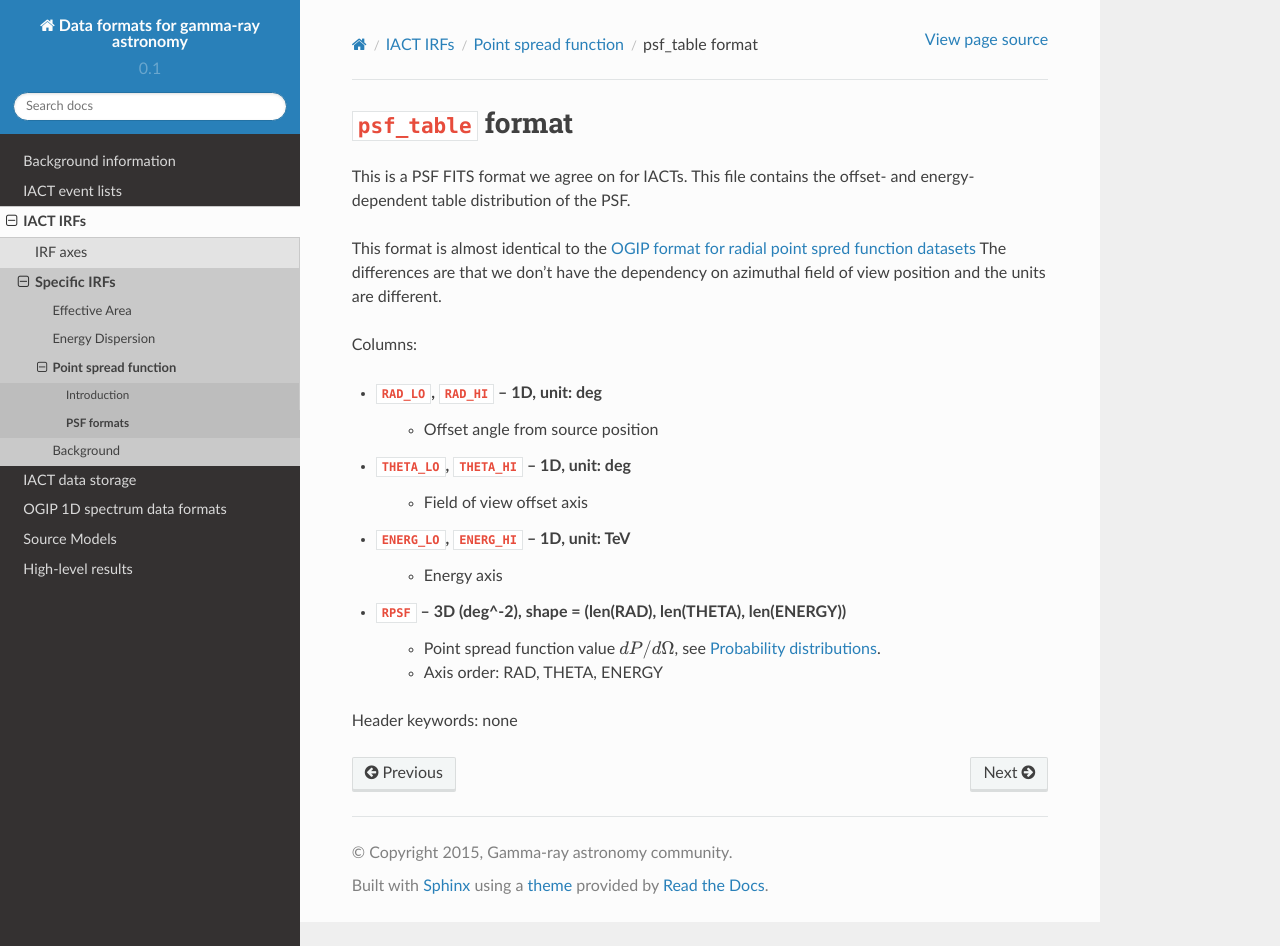
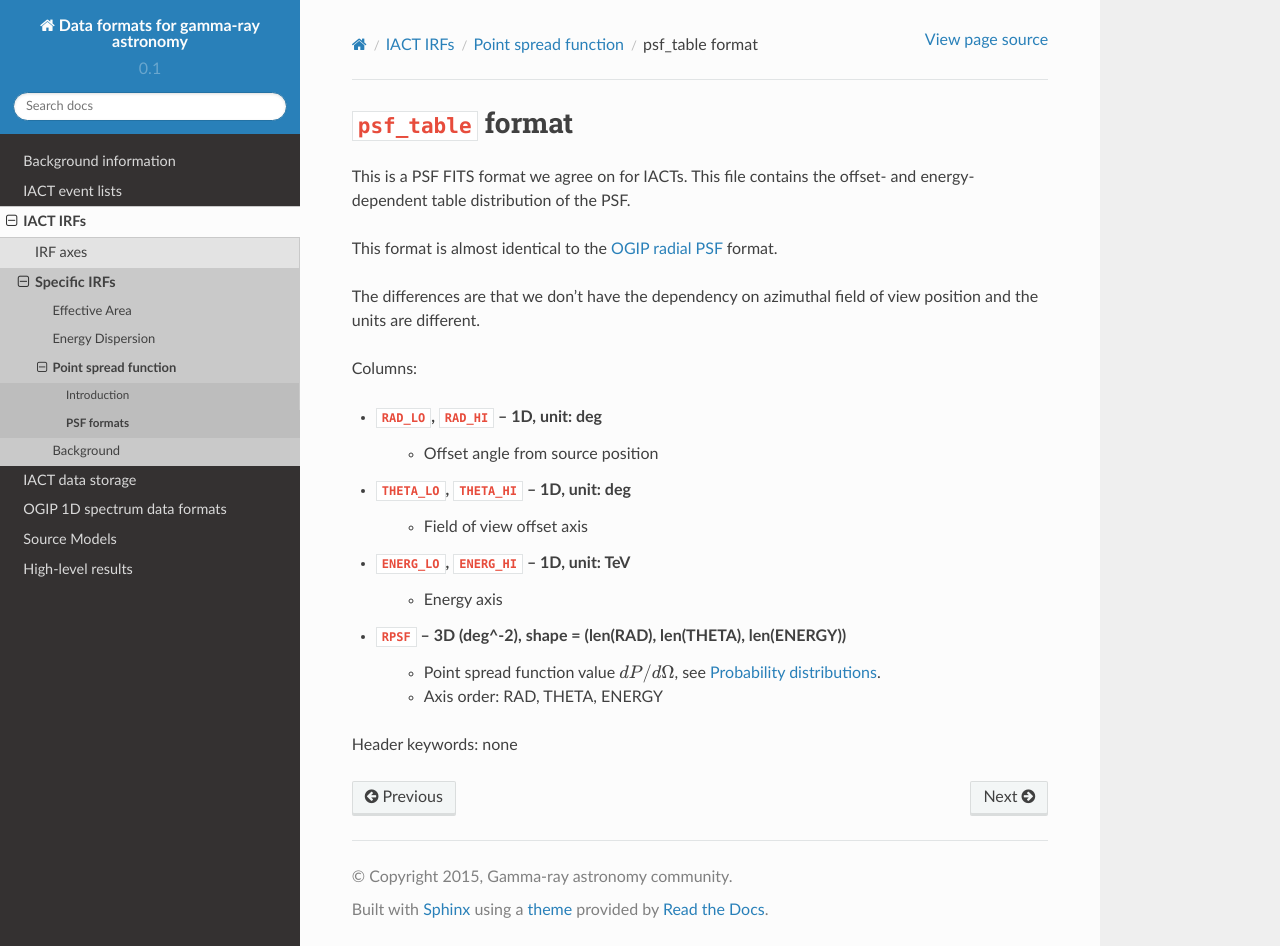
Before and after one commit to open-gamma-ray-astro/gamma-astro-data-formats, a Sphinx documentation site: the page built from source/irfs/psf/psf_table/index.rst, in a window 1280 px wide and 946 px high. Built offline with Sphinx 7.4.7 and the Read the Docs theme 2.0.0, drawn with Linux system fonts in a browser that asks for light colours.

Commit message:
Update OGIP references

```diff
--- a/source/events/index.rst
+++ b/source/events/index.rst
@@ -196,8 +196,8 @@ GTI extension
 -------------
 
 Each event list file contains an extension to specify the good time intervals
-('GTIs'). A general description of GTIs can be found in the `OGIP GTI
-standard`_. This HDU contains two columns named START and STOP. At least one row
+('GTIs'). A general description of GTIs can be found in the `OGIP GTI`_
+standard. This HDU contains two columns named START and STOP. At least one row
 is containing the start and end time of the observation must be present. The
 values are in units of seconds with respect to the reference time defined in the
 associated header (keywords MJDREFI and MJDREFF). This extension allows for a
--- a/source/info/fits-arrays.rst
+++ b/source/info/fits-arrays.rst
@@ -112,7 +112,7 @@ Example
 Let's look at an example file in this format, the :download:`aeff_P6_v1_diff_back.fits` which
 represents the Fermi-LAT effective area (an old version) as a function of energy and offset.
 
-It follows the `OGIP effective area format`_.
+It follows the `OGIP effective area`_ format.
 
 The data array and axis information are stored in one BINTABLE HDU called
 "EFFECTIVE AREA", with 5 columns and one row:
@@ -148,7 +148,7 @@ The part that's most difficult to understand / remember is how the relevant info
 is encoded in the BINTABLE FITS header.
 
 But note the ``HDUDOC  = 'CAL/GEN/92-019'`` key. If you Google `CAL/GEN/92-019` you will
-find that it points to the `OGIP effective area format`_ document.
+find that it points to the `OGIP effective area`_ format document.
 document, which explains in detail what all the other keys mean.
 
 There's some software (e.g. ``fv``) that understands this way of encoding n-dimensional arrays
--- a/source/irfs/effective_area/index.rst
+++ b/source/irfs/effective_area/index.rst
@@ -5,7 +5,7 @@
 Effective Area
 ==============
 
-The proposed effective area format follows mostly the `OGIP effective area format`_ document.
+The proposed effective area format follows mostly the `OGIP effective area`_ format document.
 
 For the moment, the format for the effective area works to satisfactory detail.
 Nevertheless, for instance the energy threshold variation across the FoV is not
--- a/source/irfs/psf/psf_table/index.rst
+++ b/source/irfs/psf/psf_table/index.rst
@@ -8,8 +8,8 @@
 This is a PSF FITS format we agree on for IACTs.
 This file contains the offset- and energy-dependent table distribution of the PSF.
 
-This format is almost identical to the `OGIP format for radial point spred function datasets
-<http://heasarc.gsfc.nasa.gov/docs/heasarc/caldb/docs/memos/cal_gen_92_020/cal_gen_92_020.html>`__
+This format is almost identical to the `OGIP radial PSF`_ format.
+
 The differences are that we don't have the dependency on azimuthal field of view position and the
 units are different.
 
--- a/source/references.txt
+++ b/source/references.txt
@@ -13,8 +13,10 @@
 .. _2015A%26A...574A..36R: http://adsabs.harvard.edu/abs/2015A%26A...574A..36R
 .. _Sherpa: http://cxc.harvard.edu/sherpa/
 .. _SESAME: http://cds.u-strasbg.fr/cgi-bin/Sesame
-.. _OGIP GTI standard: http://heasarc.gsfc.nasa.gov/docs/heasarc/ofwg/docs/rates/ogip_93_003/ogip_93_003.html#tth_sEc6.3
-.. _OGIP effective area format: https://heasarc.gsfc.nasa.gov/docs/heasarc/caldb/docs/memos/cal_gen_92_019/cal_gen_92_019.html
+.. _OGIP GTI: http://heasarc.gsfc.nasa.gov/docs/heasarc/ofwg/docs/rates/ogip_93_003/ogip_93_003.html#tth_sEc6.3
+.. _OGIP effective area: https://heasarc.gsfc.nasa.gov/docs/heasarc/caldb/docs/memos/cal_gen_92_019/cal_gen_92_019.html
+.. _OGIP energy grid: http://heasarc.gsfc.nasa.gov/docs/heasarc/caldb/docs/memos/cal_gen_92_003/cal_gen_92_003.html#tth_sEc7
+.. _OGIP radial PSF: http://heasarc.gsfc.nasa.gov/docs/heasarc/caldb/docs/memos/cal_gen_92_020/cal_gen_92_020.html
 .. _restructured text (RST): http://sphinx-doc.org/rest.html
 .. _Sphinx: http://sphinx-doc.org/index.html
 .. _Readthedocs: https://readthedocs.org
```
